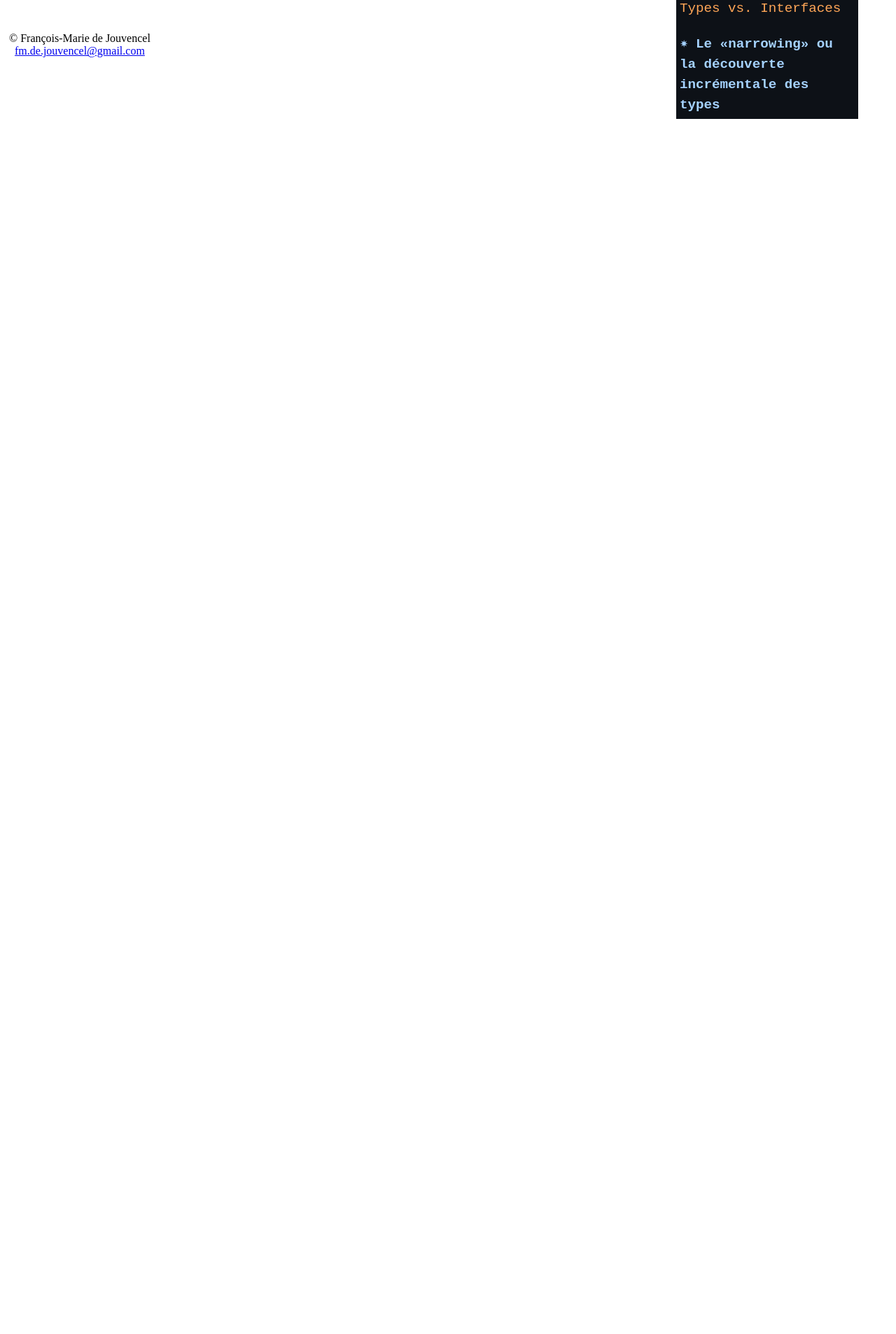
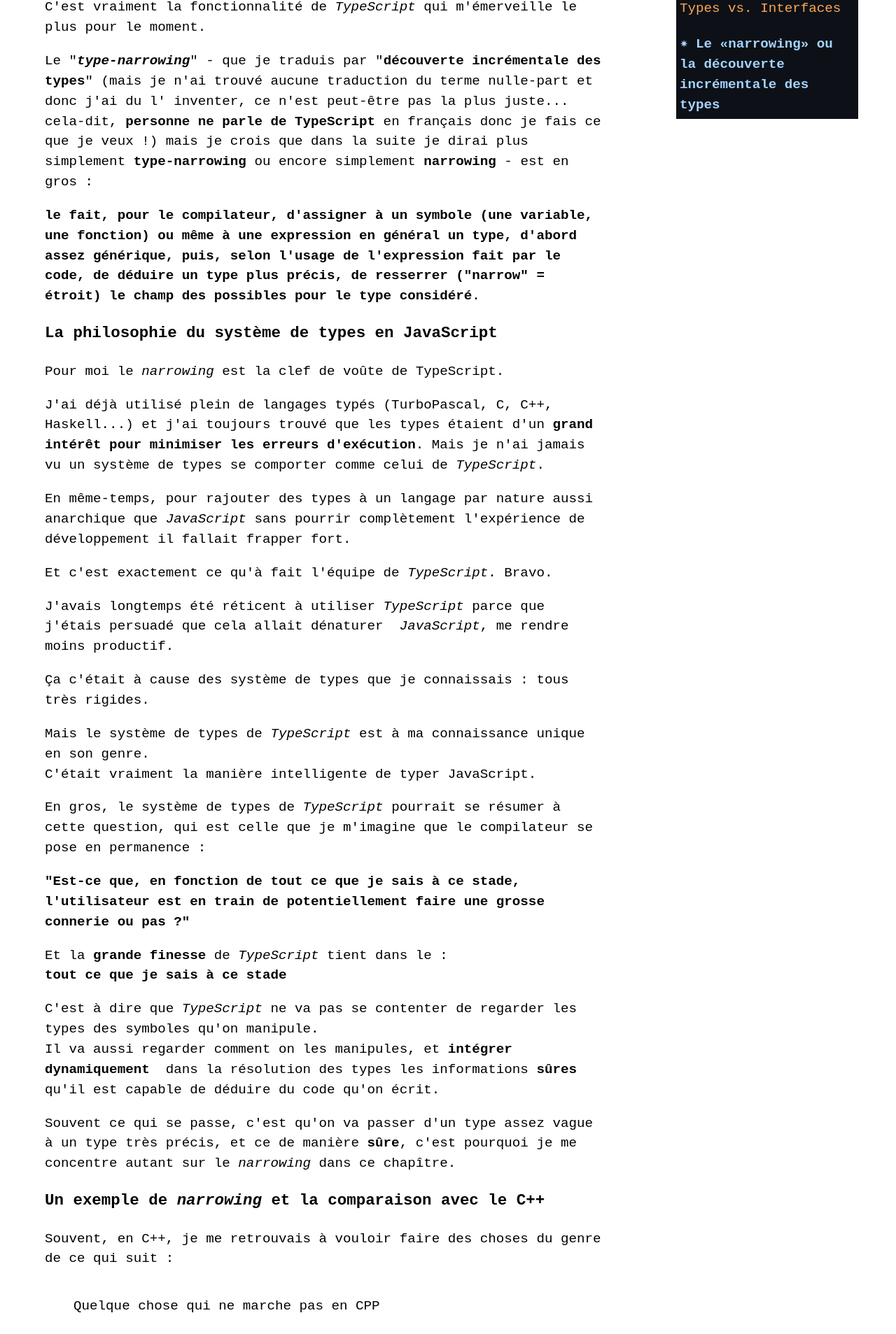
Before and after one commit to djfm/djfm.github.io, a React app: page /typescript/type-narrowing in a window 1280 px wide. Shown: the part 394-2301 px from the top of the page at 70% size. Before the commit the page ends 800 px from the top, so only its background shows below. Built offline with nearby package versions, Linux system fonts and the light colour scheme; the HTML template or start-up script is replaced by a standard one.

Commit message:
some content in TypeNarrowing

```diff
--- a/src/client/Components/TypeScript/2-TypeNarrowing.tsx
+++ b/src/client/Components/TypeScript/2-TypeNarrowing.tsx
@@ -8,6 +8,8 @@ import {
   Article,
   H1,
 } from '../common/Styled';
+
+import CodeSample from '../common/CodeSample';
 
 export const TypeNarrowing: React.FC<{
   title: string,
@@ -22,7 +24,196 @@ export const TypeNarrowing: React.FC<{
 
   const markup = (
     <Article>
-      <H1 id="scroll-transition-anchor">{title}</H1>
+      <header>
+        <H1 id="scroll-transition-anchor">{title}</H1>
+
+        <p>
+          C&apos;est vraiment la fonctionnalité de <i>TypeScript</i> qui
+          m&apos;émerveille le plus pour le moment.
+        </p>
+        <p>
+          Le &quot;<strong><i>type-narrowing</i></strong>&quot;&nbsp;-&nbsp;que
+          je traduis par &quot;
+          <strong>
+            découverte incrémentale des types
+          </strong>&quot;
+          (mais je n&apos;ai trouvé aucune traduction du
+          terme nulle-part et donc j&apos;ai du l&apos; inventer, ce n&apos;est peut-être pas
+          la plus juste... cela-dit, <strong>personne ne parle de TypeScript</strong> en
+          français donc je fais ce que je veux&nbsp;!) mais je crois que dans la suite je dirai
+          plus simplement <strong>type-narrowing</strong> ou encore
+          simplement <strong>narrowing</strong>
+          &nbsp;- est en gros&nbsp;:
+        </p>
+        <p>
+          <strong>
+            le fait, pour le compilateur, d&apos;assigner à
+            un symbole (une variable, une fonction) ou même à une expression en général un type,
+            d&apos;abord assez générique, puis, selon l&apos;usage de l&apos;expression
+            fait par le code, de déduire un type plus précis,
+            de resserrer (&quot;narrow&quot; = étroit) le champ
+            des possibles pour le type considéré
+          </strong>.
+        </p>
+      </header>
+      <section>
+        <h1>La philosophie du système de types en JavaScript</h1>
+
+        <p>Pour moi le <i>narrowing</i> est la clef de voûte de TypeScript.</p>
+        <p>
+          J&apos;ai déjà utilisé plein de langages typés (TurboPascal, C, C++, Haskell...) et
+          j&apos;ai toujours trouvé que les types étaient d&apos;un&nbsp;
+          <strong>
+            grand intérêt pour minimiser
+            les erreurs d&apos;exécution
+          </strong>. Mais je n&apos;ai jamais vu un système de types se comporter
+          comme celui de <i>TypeScript</i>.
+        </p>
+        <p>
+          En même-temps, pour rajouter des types à un langage par nature
+          aussi anarchique que <i>JavaScript</i> sans
+          pourrir complètement l&apos;expérience de développement il fallait frapper fort.
+        </p>
+        <p>
+          Et c&apos;est exactement ce qu&apos;à fait l&apos;équipe de <i>TypeScript</i>. Bravo.
+        </p>
+        <p>
+          J&apos;avais longtemps été réticent à utiliser <i>TypeScript</i> parce que
+          j&apos;étais persuadé que cela allait dénaturer&nbsp; <i>JavaScript</i>, me rendre
+          moins productif.
+        </p>
+        <p>
+          Ça c&apos;était à cause des système de types que je connaissais&nbsp;: tous très rigides.
+        </p>
+        <p>
+          Mais le système de types de <i>TypeScript</i> est à ma connaissance unique en son genre.
+          <br />
+          C&apos;était vraiment la manière intelligente de typer JavaScript.
+        </p>
+        <p>
+          En gros, le système de types de <i>TypeScript</i> pourrait se résumer à
+          cette question, qui est celle que je m&apos;imagine que le compilateur se
+          pose en permanence :
+        </p>
+        <p>
+          <strong>
+            &quot;Est-ce que, en fonction de tout ce que je sais à ce stade, l&apos;utilisateur
+            est en train de potentiellement faire une grosse connerie ou pas ?&quot;
+          </strong>
+        </p>
+        <p>
+          Et la <strong>grande finesse</strong> de <i>TypeScript</i> tient dans le&nbsp;:
+          <br />
+          <strong>tout ce que je sais à ce stade</strong>
+        </p>
+        <p>
+          C&apos;est à dire que <i>TypeScript</i> ne va pas se contenter de regarder les types
+          des symboles qu&apos;on manipule.
+          <br />
+          Il va aussi regarder comment on les manipules,
+          et <strong>intégrer dynamiquement</strong>&nbsp;
+          dans la résolution des types les informations <strong>sûres</strong> qu&apos;il
+          est capable de déduire du code qu&apos;on écrit.
+        </p>
+        <p>
+          Souvent ce qui se passe, c&apos;est qu&apos;on va passer d&apos;un type assez vague
+          à un type très précis, et ce de manière <strong>sûre</strong>, c&apos;est pourquoi
+          je me concentre autant sur le <i>narrowing</i> dans ce chapître.
+        </p>
+      </section>
+      <section>
+        <h1>Un exemple de <i>narrowing</i> et la comparaison avec le C++</h1>
+        <p>
+          Souvent, en C++, je me retrouvais à vouloir faire des choses du genre
+          de ce qui suit&nbsp;:
+        </p>
+        <CodeSample language="cpp" title="Quelque chose qui ne marche pas en CPP">
+          {`
+            class Base {
+              public:
+              std::string type;
+            };
+
+            class A : public Base {
+              public:
+
+              A() {
+                type = 'A';
+              }
+            };
+
+            class B : public Base {
+              public:
+              std::string somethingOnlyBHas;
+
+              B() {
+                type = 'B';
+                somethingOnlyBHas = "this is my secret message";
+              }
+            };
+
+            void useInstance(Base *inst) {
+              std::cout << "Instance type " << inst->type << std::endl;
+
+              if (inst->type == "B") {
+                // erreur : class "Base" has no member "somethingOnlyBHas"
+                std::cout << inst->somethingOnlyBHas << std::endl;
+              }
+            }
+          `}
+        </CodeSample>
+        <p>
+          Il y a bien sûr une solution, mais le problème est qu&apos;elle nous fait perdre
+          toute l&apos;aide du compilateur.
+        </p>
+        <p>
+          La solution est de brutalement caster <i>Base</i> vers <i>B</i>, ce qu&apos;on peut faire,
+          mais qui nous fait perdre tout contrôle du compilateur car le compilateur ne cherche
+          pas à savoir si <i>inst</i> peut être castée en <i>B</i>.
+        </p>
+        <CodeSample language="cpp" title="Le contournement qui marche en CPP">
+          {`
+            void useInstance(Base *inst) {
+              std::cout << "Instance type " << inst->type << std::endl;
+
+              if (inst->type == "B") {
+
+                // Ici, le compilateur se fiche pas mal que
+                // inst soit vraiment de type B, si jamais il y a d'autres
+                // classes qui héritent de Base et qui ont le type B,
+                // on court droit à la segfault
+                B *b = (B *) inst;
+
+                std::cout << b->somethingOnlyBHas << std::endl;
+              }
+            }
+          `}
+        </CodeSample>
+        <p>Voilà un équivalent qui marche et qui est sûr en <i>TypeScript</i>&nbsp;:</p>
+        <CodeSample language="typescript" title="Exemple de narrowing dans un cas d'héritage">
+          {`
+            interface Base {
+              type: string
+            }
+            interface A extends Base {
+              type: 'A'
+            }
+
+            interface B extends Base {
+              type: 'B'
+              somethingOnlyBHas: string
+            }
+
+            type ChildOfBase = A | B;
+
+            const useInstance = (inst: ChildOfBase) => {
+              if (inst.type === 'B') {
+                console.log(inst.somethingOnlyBHas);
+              }
+            };
+          `}
+        </CodeSample>
+      </section>
     </Article>
   );
 
```
Also changed, not shown: 4 other files (tests, documents, lock files or other folders).
